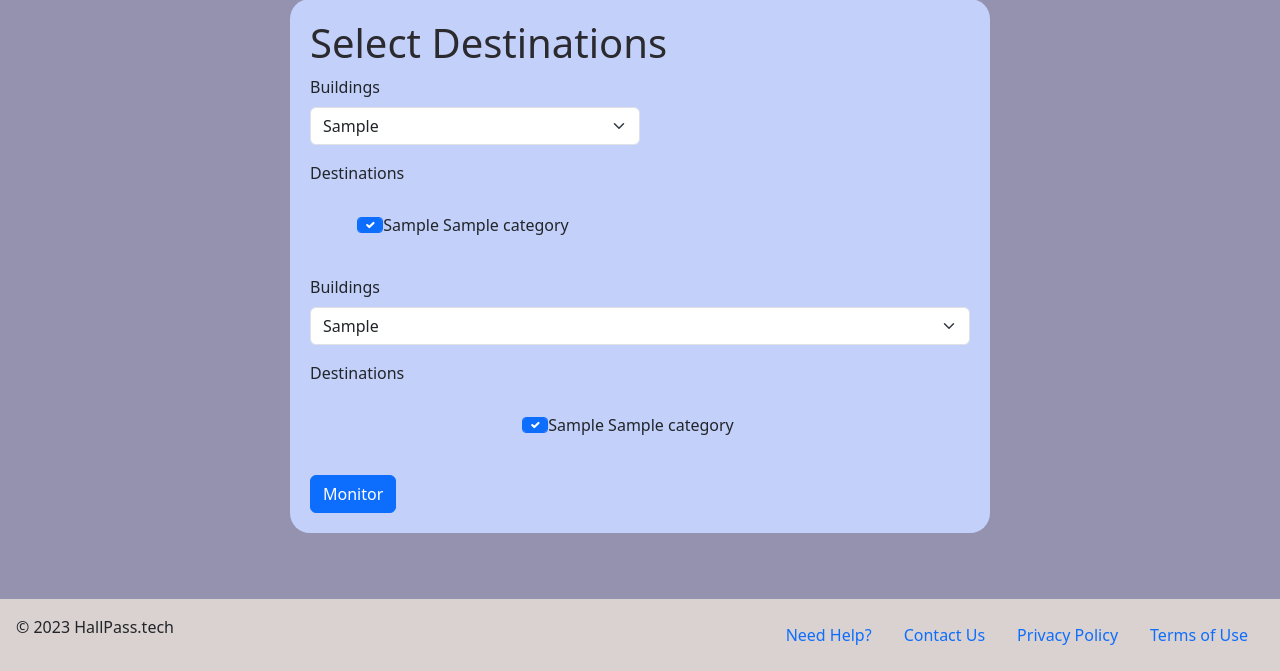
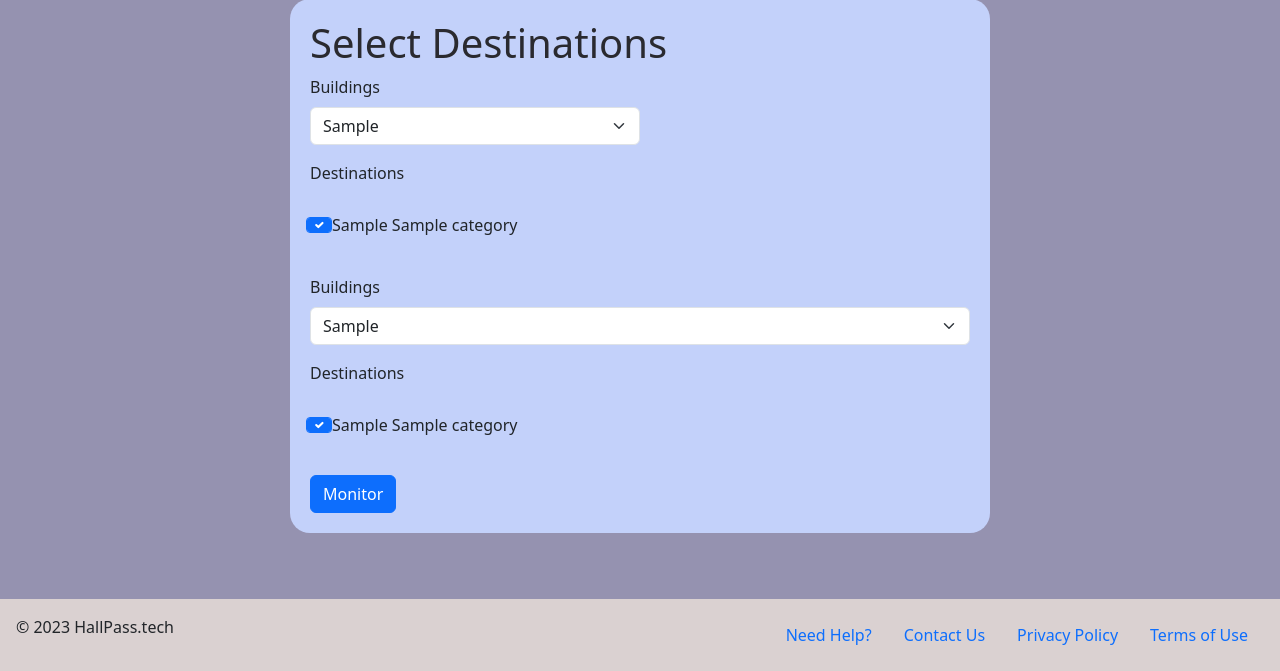
Before and after one commit to worcestertechnicalhighschool/hallpass, a Django app: page /dashboard in a window 1280 px wide. Shown: the part 129-800 px from the top of the page. Run offline with Django 4.2, Linux system fonts and the light colour scheme; a user stored in the database is signed in; tables that the repository leaves empty hold one stand-in row (values such as "Sample post"); style sheets or scripts are compiled from the project's sources; some libraries are stand-ins or nearby versions.

Commit message:
resorted destinations

```diff
--- a/hallpass/passes/models.py
+++ b/hallpass/passes/models.py
@@ -34,6 +34,9 @@ class Destination(models.Model):
     room = models.CharField(max_length=100)
     category = models.ForeignKey(Category, null=True, on_delete=models.SET_NULL)
     max_people_allowed = models.PositiveIntegerField(default = 2)
+
+    # for p in Destination.objects.raw("SELECT * FROM passes_destination"):
+    #     print(p)
 
     def __str__(self):
          if (self.category):
--- a/hallpass/passes/static/scss/hallpass/pages/dashboard.scss
+++ b/hallpass/passes/static/scss/hallpass/pages/dashboard.scss
@@ -7,12 +7,12 @@
     margin-top: 50px;
 
     #id_destinations {
-        display: flex;
-        flex-wrap: wrap;
+        display: grid;
         justify-content: space-around;
         .form-check {
             padding: 20px;
         }
+        grid-template-columns: repeat(auto-fit, minmax(200px, 1fr));
     }
 }
 
```
Also changed, not shown: 2 other files.
